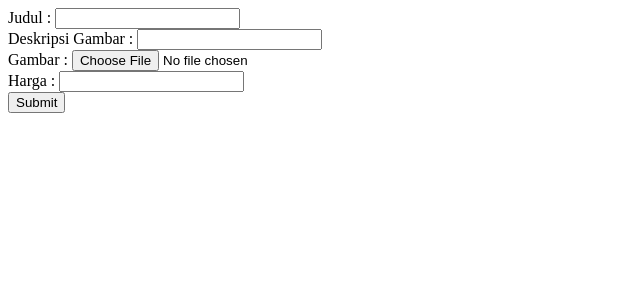
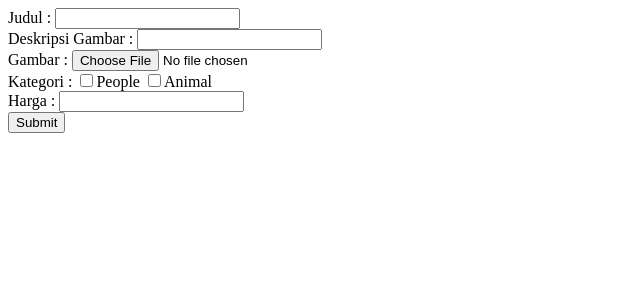
Before and after one commit to Nielioo/FigTure, a PHP site: page /addStockItem.php in a window 1280 px wide. Shown: the top 300 px of the page, without its empty margins (0-640 px from the left). Run offline with PHP 8.4, Linux system fonts and the light colour scheme.

Commit message:
Update addStockItem.php
Added category and changed image saving procedure

```diff
--- a/addStockItem.php
+++ b/addStockItem.php
@@ -17,18 +17,29 @@ require_once("stockItem_controller.php");
         <label>Judul : </label><input type="text" name="judul"><br />
         <label>Deskripsi Gambar : </label><input type="text" name="deskripsi"><br />
         <label>Gambar : </label><input type="file" name="gambar" accept="image/jpg, image/jpeg, image/png"><br />
+        <label>Kategori : </label>
+        <input type="checkbox" id="people" name="kategori[]" value="people"><label for="people">People</label>
+        <input type="checkbox" id="animal" name="kategori[]" value="animal"><label for="animal">Animal</label><br />
         <label>Harga : </label><input type="number" name="harga"><br />
         <input type="submit" name="submit" value="Submit">
     </form>
 
     <?php
+    // TODO add max file size on upload
+    // https://stackoverflow.com/questions/6327965/html-upload-max-file-size-does-not-appear-to-work
+
     if (isset($_POST['submit'])) {
         $judul = $_POST['judul'];
         $deskripsi = $_POST['deskripsi'];
-        $gambar_data = file_get_contents($_FILES['gambar']['tmp_name']);
         $harga = $_POST['harga'];
+        $kategori = $_POST['kategori'];
+        $gambar_name = $_FILES['gambar']['name'];
+        $gambar_tmp_name = $_FILES['gambar']['tmp_name'];
+        $mime = mime_content_type($_FILES['gambar']['tmp_name']);
 
-        createImageData($judul, $deskripsi, $gambar_data, $harga);
+        if (($_FILES['gambar']['name'] != "")) {
+            createImageData($judul, $deskripsi, $harga, $kategori, $gambar_name, $gambar_tmp_name, $mime);
+        }
     }
     ?>
 </body>
```
